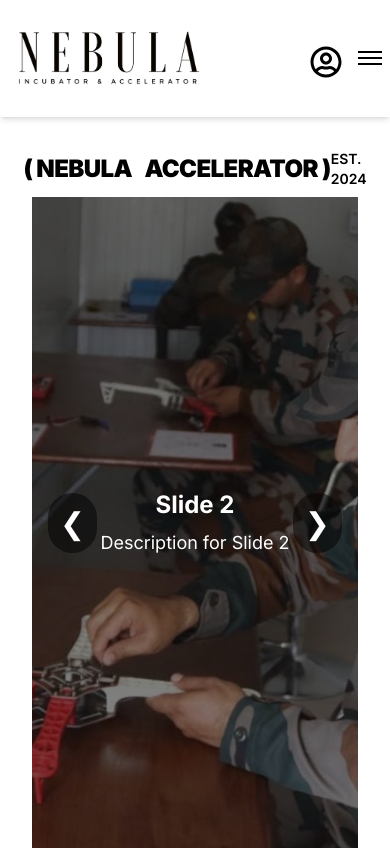
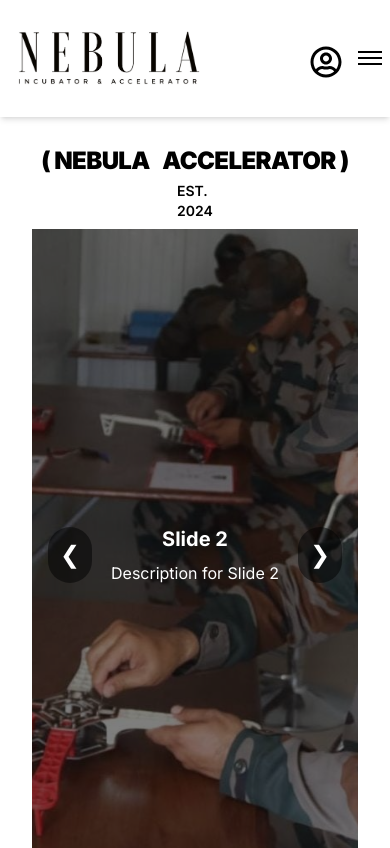
Before and after one commit to ANUXR4G/Nebula-Accelerator, a Next.js app: page / in a window 390 px wide. Shown: the top 848 px of the page. Built offline with nearby package versions, Linux system fonts and the light colour scheme.

Commit message:
Initial Commit

```diff
--- a/src/app/heroslider.jsx
+++ b/src/app/heroslider.jsx
@@ -31,11 +31,11 @@ const Heroslider = () => {
 
   return (
     <div className="p-8">
-      <div className="flex flex-row items-center justify-center bg-white text-nowrap mb-2">
-        <h1 className="text-black font-black text-center text-2xl 2xl:text-9xl sm:text-6xl md:text-5xl xl:text-8xl leading-none tracking-tight">
+      <div className="flex flex-col sm:flex-row items-center justify-center bg-white text-nowrap mb-2">
+        <h1 className="text-black font-black text-center text-2xl sm:text-4xl md:text-5xl lg:text-6xl xl:text-8xl 2xl:text-9xl leading-none tracking-tight">
           ( NEBULA &nbsp; ACCELERATOR )
         </h1>
-        <p className="text-black text-sm sm:text-lg md:text-2xl lg:text-3xl xl:text-4xl font-semibold ">
+        <p className="text-black text-sm sm:text-lg md:text-2xl lg:text-3xl xl:text-4xl font-semibold mt-2 sm:mt-0 sm:ml-4">
           EST.<br/> 2024
         </p>
       </div>
@@ -55,8 +55,8 @@ const Heroslider = () => {
               />
               <div className="absolute inset-0 bg-black bg-opacity-50 flex items-center justify-center">
                 <div className="text-white text-center p-6">
-                  <h2 className="text-2xl md:text-3xl font-bold mb-2">{slide.title}</h2>
-                  <p className="text-lg md:text-xl">{slide.description}</p>
+                  <h2 className="text-xl sm:text-2xl md:text-3xl font-bold mb-2">{slide.title}</h2>
+                  <p className="text-base sm:text-lg md:text-xl">{slide.description}</p>
                 </div>
               </div>
             </div>
@@ -64,13 +64,13 @@ const Heroslider = () => {
         </div>
 
         <button
-          className="absolute top-1/2 left-4 transform -translate-y-1/2 text-white bg-black bg-opacity-50 p-3 rounded-full text-3xl z-10 hover:bg-opacity-75"
+          className="absolute top-1/2 left-4 transform -translate-y-1/2 text-white bg-black bg-opacity-50 p-3 rounded-full text-2xl sm:text-3xl z-10 hover:bg-opacity-75"
           onClick={goToPrevious}
         >
           &#10094;
         </button>
         <button
-          className="absolute top-1/2 right-4 transform -translate-y-1/2 text-white bg-black bg-opacity-50 p-3 rounded-full text-3xl z-10 hover:bg-opacity-75"
+          className="absolute top-1/2 right-4 transform -translate-y-1/2 text-white bg-black bg-opacity-50 p-3 rounded-full text-2xl sm:text-3xl z-10 hover:bg-opacity-75"
           onClick={goToNext}
         >
           &#10095;
```
